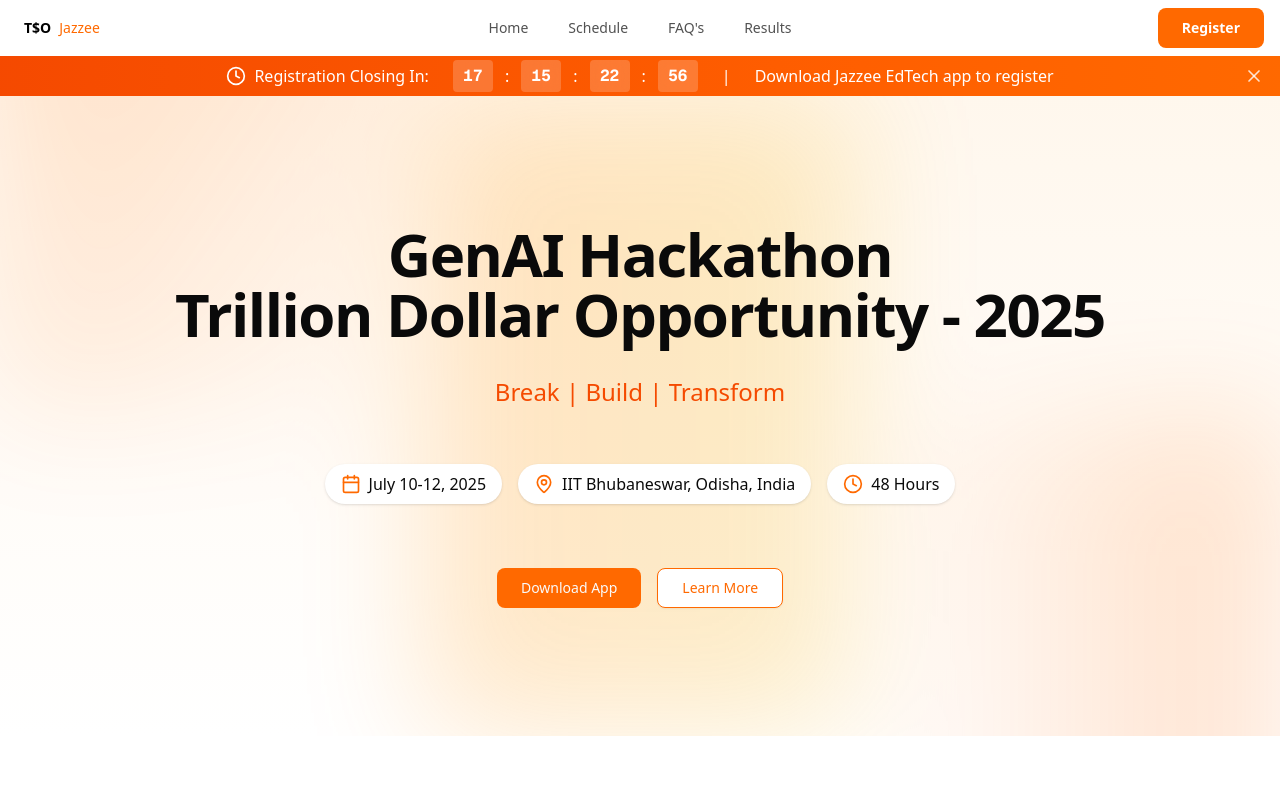
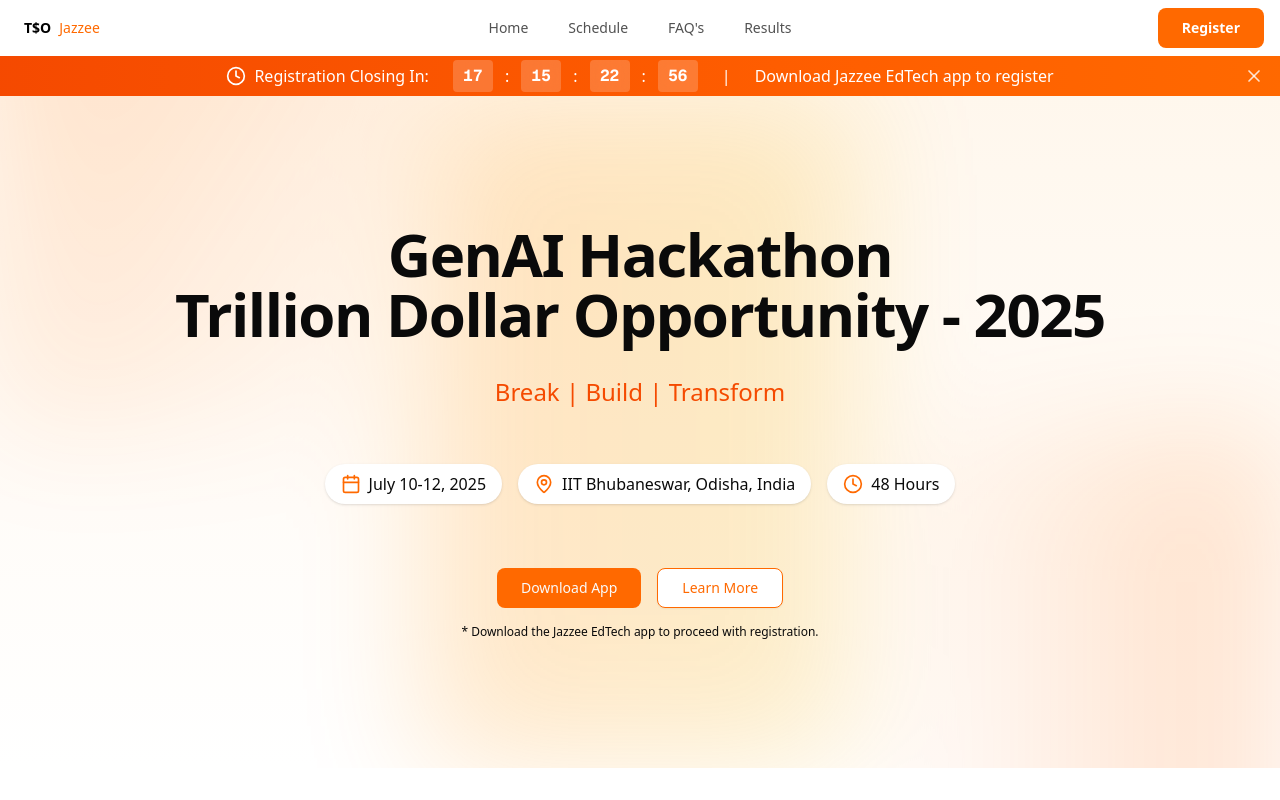
Before and after one commit to garunAMT/jazzee-hackathon, a Next.js app: page / in a window 1280 px wide. Shown: the top 800 px of the page. Built offline with nearby package versions, Linux system fonts and the light colour scheme.

Commit message:
added download app to register

```diff
--- a/components/shared/Hero.tsx
+++ b/components/shared/Hero.tsx
@@ -68,6 +68,9 @@ const Hero = () => {
               </Button>
             </Link>
 
+          </div>
+          <div className="text-xs -mt-4">
+            <span>* Download the Jazzee EdTech app to proceed with registration.</span>
           </div>
         </div>
       </section>
```
